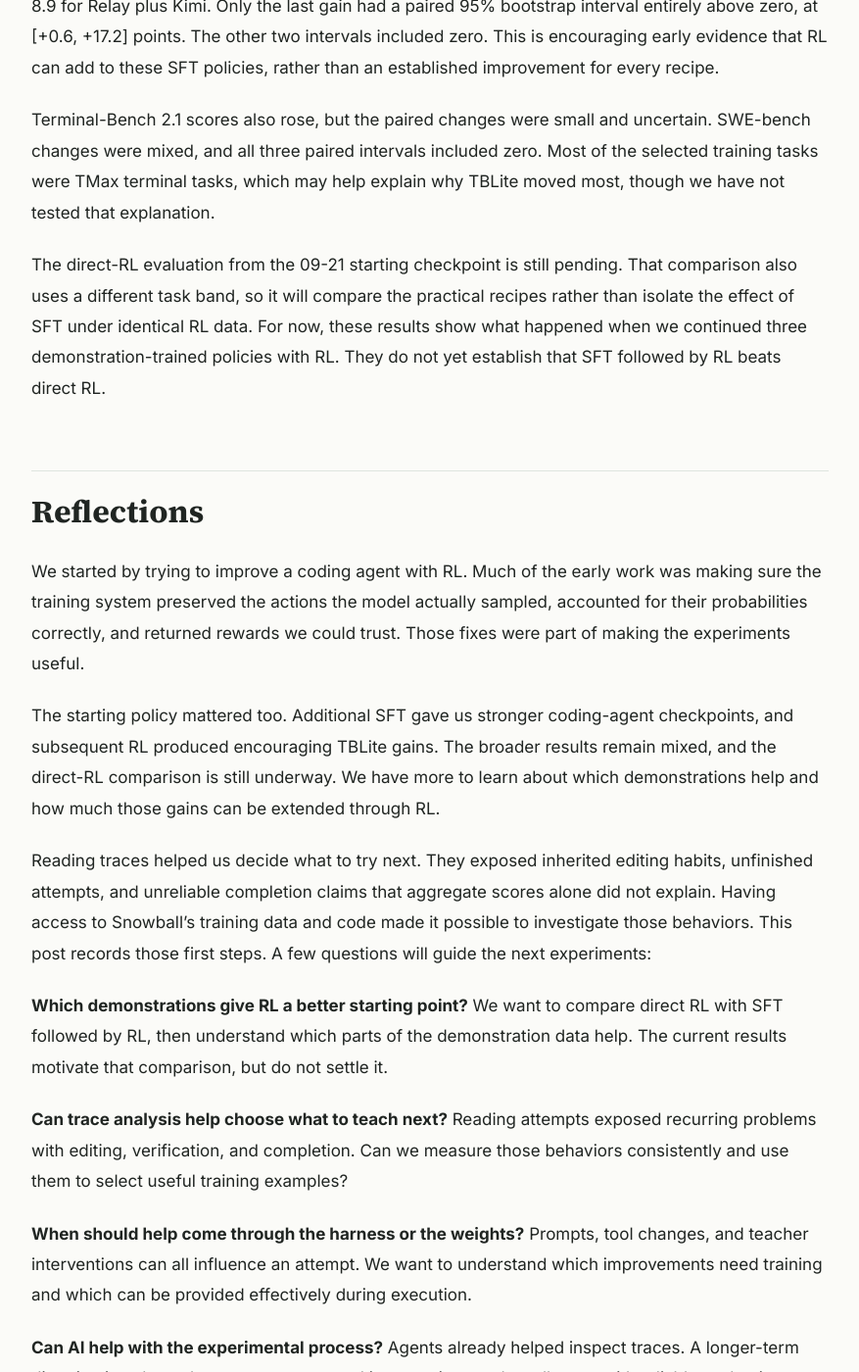
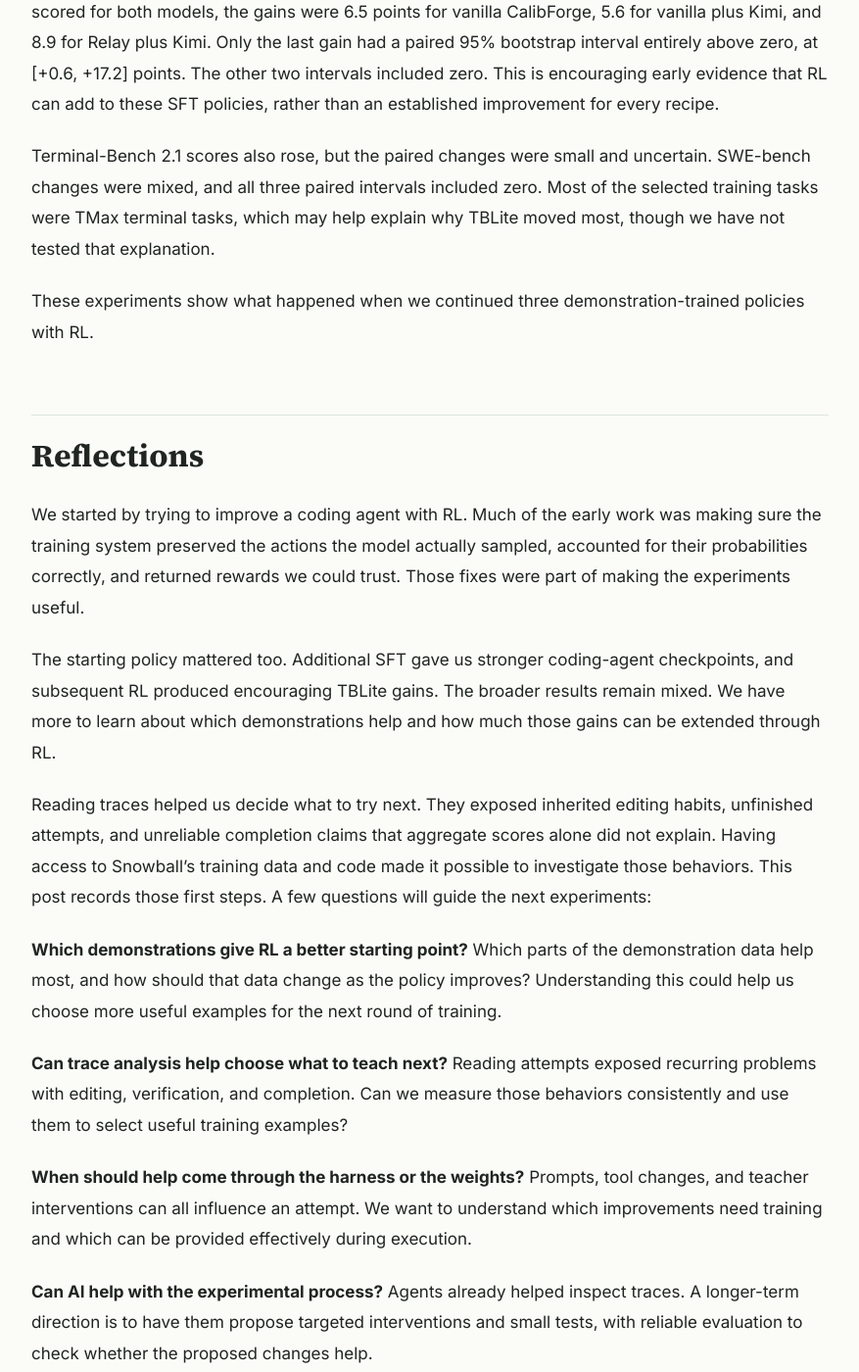
Before and after one commit to lukedhlee/lukedhlee.github.io, a Jekyll site: the page built from _posts/2026-10-21-turning-snowball-into-a-coding-agent.md, in a window 1280 px wide and 1400 px high, scrolled down 14456 px. Shown: the whole window at 98% size, without its empty margins (201-1078 px from the left). Built offline with Jekyll 4.4.1, drawn with Linux system fonts in a browser that asks for light colours; some of the changed text lies outside the part shown.

Commit message:
Add acknowledgements and remove private experiment status

```diff
--- a/_posts/2026-10-21-turning-snowball-into-a-coding-agent.md
+++ b/_posts/2026-10-21-turning-snowball-into-a-coding-agent.md
@@ -32,7 +32,7 @@
 
 </div>
 
-Most of the gain in this comparison came from additional SFT. RL then produced smaller changes, which we are still evaluating. This post follows the work behind those results: diagnosing Snowball’s attempts, fixing the RL infrastructure, and trying SFT followed by RL. It is a preliminary account across successive starting checkpoints, with the direct-RL comparison on 09-21 still underway.
+Most of the gain in this comparison came from additional SFT. RL then produced smaller changes. This post follows the work behind those results: diagnosing Snowball’s attempts, fixing the RL infrastructure, and trying SFT followed by RL. It is a preliminary account across successive starting checkpoints.
 
 <nav class="research-toc" aria-label="Article contents">
 <div class="research-toc-title">Contents</div>
@@ -264,17 +265,17 @@
 
 Terminal-Bench 2.1 scores also rose, but the paired changes were small and uncertain. SWE-bench changes were mixed, and all three paired intervals included zero. Most of the selected training tasks were TMax terminal tasks, which may help explain why TBLite moved most, though we have not tested that explanation.
 
-The direct-RL evaluation from the 09-21 starting checkpoint is still pending. That comparison also uses a different task band, so it will compare the practical recipes rather than isolate the effect of SFT under identical RL data. For now, these results show what happened when we continued three demonstration-trained policies with RL. They do not yet establish that SFT followed by RL beats direct RL.
+These experiments show what happened when we continued three demonstration-trained policies with RL.
 
 ## Reflections
 
 We started by trying to improve a coding agent with RL. Much of the early work was making sure the training system preserved the actions the model actually sampled, accounted for their probabilities correctly, and returned rewards we could trust. Those fixes were part of making the experiments useful.
 
-The starting policy mattered too. Additional SFT gave us stronger coding-agent checkpoints, and subsequent RL produced encouraging TBLite gains. The broader results remain mixed, and the direct-RL comparison is still underway. We have more to learn about which demonstrations help and how much those gains can be extended through RL.
+The starting policy mattered too. Additional SFT gave us stronger coding-agent checkpoints, and subsequent RL produced encouraging TBLite gains. The broader results remain mixed. We have more to learn about which demonstrations help and how much those gains can be extended through RL.
 
 Reading traces helped us decide what to try next. They exposed inherited editing habits, unfinished attempts, and unreliable completion claims that aggregate scores alone did not explain. Having access to Snowball’s training data and code made it possible to investigate those behaviors. This post records those first steps. A few questions will guide the next experiments:
 
-**Which demonstrations give RL a better starting point?** We want to compare direct RL with SFT followed by RL, then understand which parts of the demonstration data help. The current results motivate that comparison, but do not settle it.
+**Which demonstrations give RL a better starting point?** Which parts of the demonstration data help most, and how should that data change as the policy improves? Understanding this could help us choose more useful examples for the next round of training.
 
 **Can trace analysis help choose what to teach next?** Reading attempts exposed recurring problems with editing, verification, and completion. Can we measure those behaviors consistently and use them to select useful training examples?
 
@@ -288,3 +289,7 @@
 - **Data:** [Relay demonstrations](https://huggingface.co/datasets/laion/calibforge-relay-traces) and [R2E-Gym environment artifacts](https://huggingface.co/datasets/laion/r2egym-build-artifacts).
 - **Decoding:** the [EAGLE-3 toolkit](https://github.com/lukedhlee/grugmoe-eagle3) and [draft model](https://huggingface.co/laion/snowball-64k-eagle3-draft-r2egym).
 - **Stack fixes:** [token preservation in Harbor](https://github.com/marin-community/harbor/pull/122) and [probability accounting in MarinSkyRL](https://github.com/marin-community/MarinSkyRL/pull/519).
+
+## Acknowledgements
+
+Thank you to Bespoke Labs for supporting my coding AI plan, Alex Dimakis for his advice, and JSC and TACC for providing compute for this work.
```
Also changed, not shown: other parts of _posts/2026-10-21-turning-snowball-into-a-coding-agent.md (+1 -0 lines).
